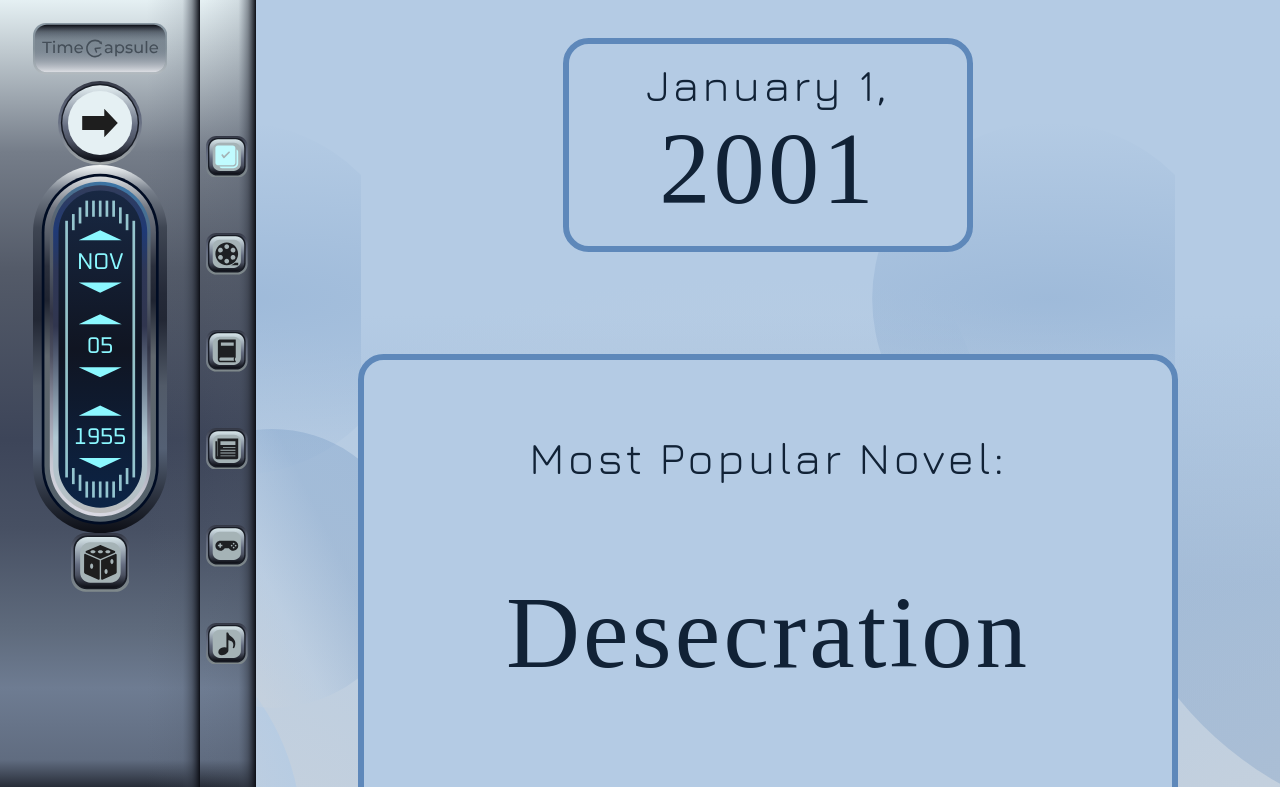
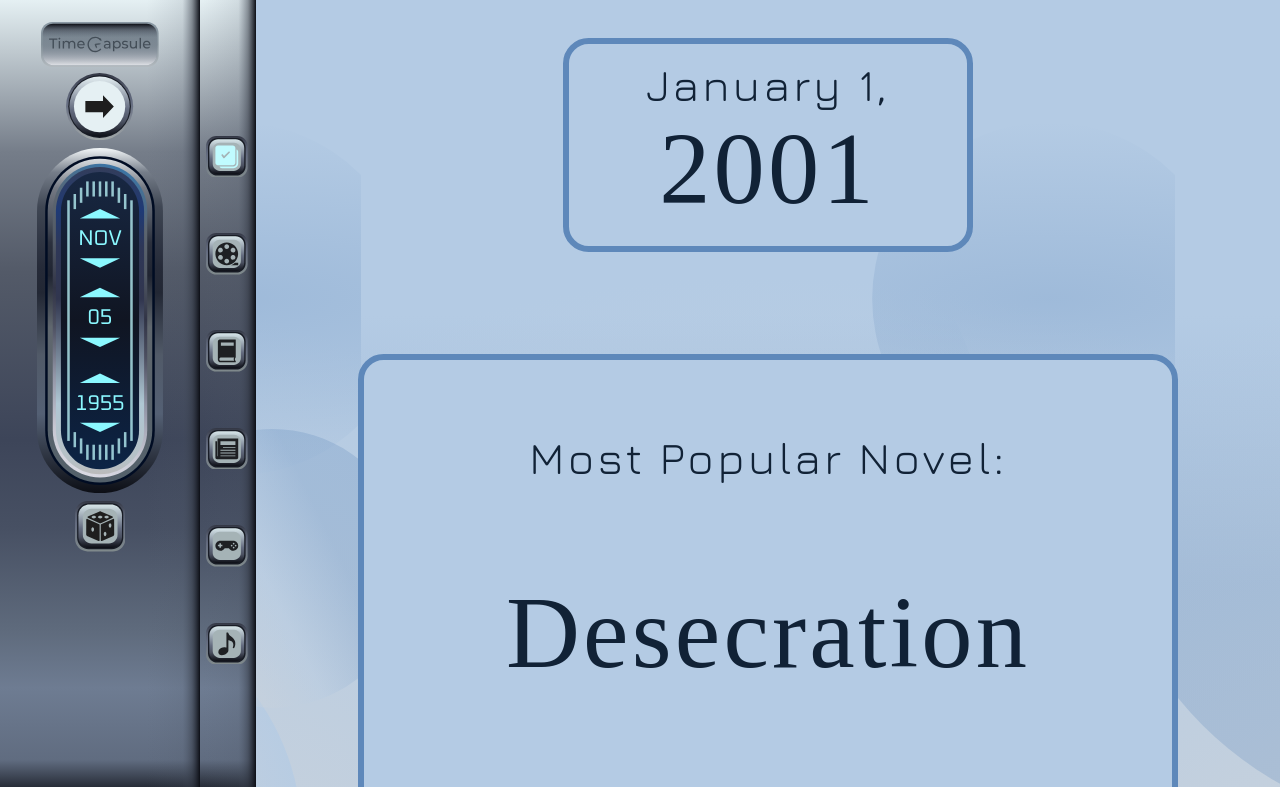
Before and after one commit to thomas-forte/TimeCapsule, a React (Vite) app: page /1/1/1 in a window 1280 px wide. Shown: the top 787 px of the page. Built offline with nearby package versions, Linux system fonts and the light colour scheme; no server answers; a web font is replaced by a local one.

Commit message:
adjusting control panel widths

```diff
--- a/src/components/control-panel/ControlPanel.module.css
+++ b/src/components/control-panel/ControlPanel.module.css
@@ -14,22 +14,22 @@
 
     /* components max widths */
     > .namePlate {
-      max-width: 80%;
+      max-width: 70%;
       margin: 0 auto;
     }
 
     > .goButton {
-      max-width: 50%;
-      margin: 0 auto;
+      max-width: 40%;
+      margin: 0 auto 1dvh;
     }
 
     > .datePicker {
-      max-width: 80%;
-      margin: 0 auto;
+      max-width: 75%;
+      margin: 0 auto 1dvh;
     }
 
     > .randomButton {
-      max-width: 35%;
+      max-width: 30%;
       margin: 0 auto;
     }
   }
```
